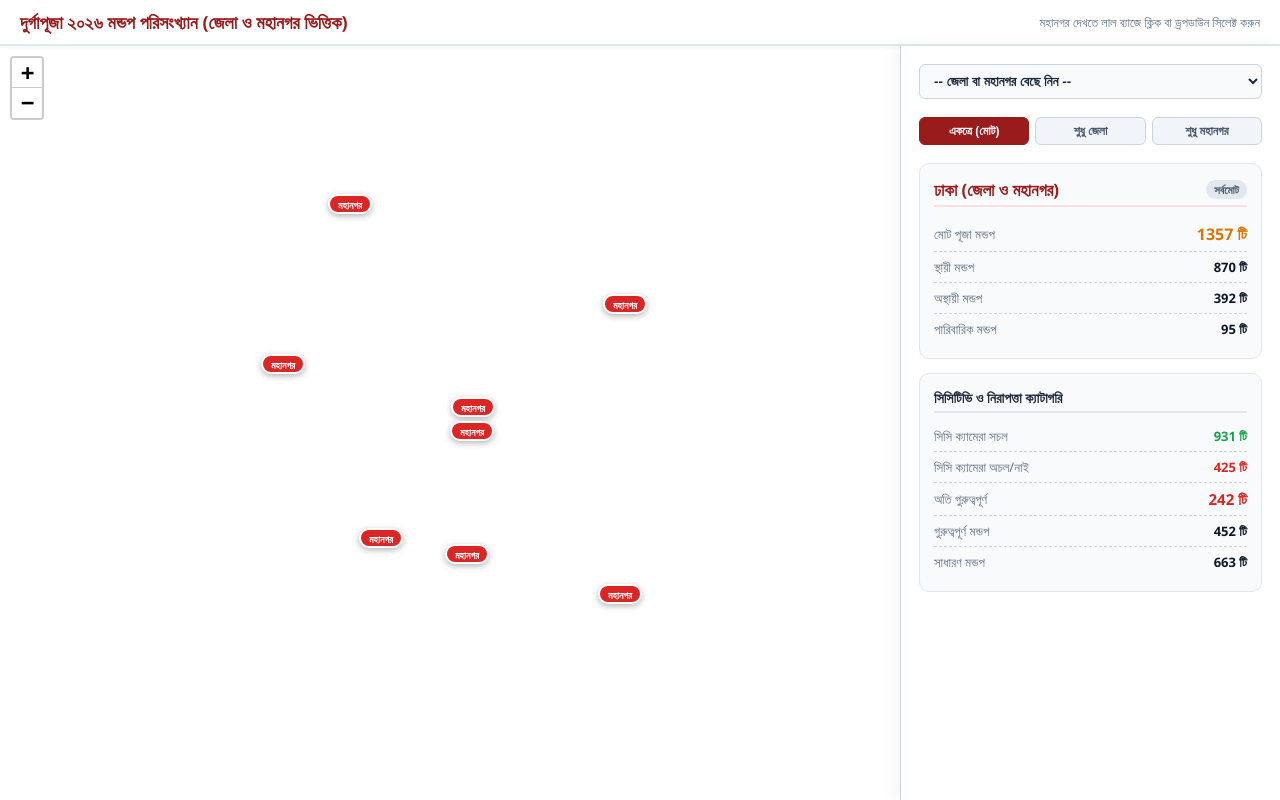
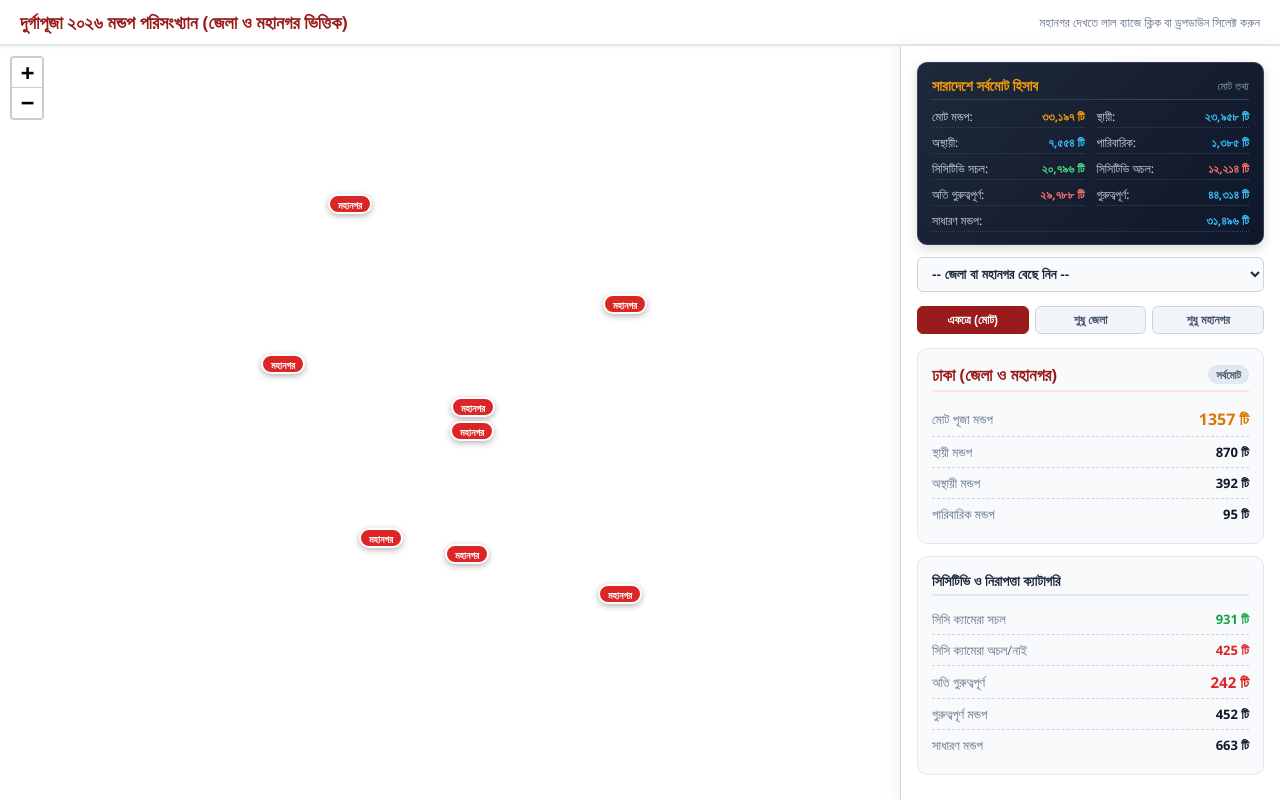
Before and after one commit to anisice04/bd-puja-map, a plain HTML site: page index.html in a window 1280 px wide. Drawn offline with nearby package versions, Linux system fonts and the light colour scheme; no server answers.

Commit message:
Update index.html

```diff
--- a/index.html
+++ b/index.html
@@ -77,16 +77,53 @@
       width: 380px;
       background: #ffffff;
       border-left: 1px solid #cbd5e1;
-      padding: 18px;
+      padding: 16px;
       display: flex;
       flex-direction: column;
-      gap: 14px;
+      gap: 12px;
       box-shadow: -4px 0 16px rgba(0,0,0,0.05);
       overflow-y: auto;
       z-index: 1000;
     }
+
+    /* নতুন যুক্ত করা: সারাদেশের সর্বমোট কার্ডের স্টাইল */
+    .national-total-card {
+      background: linear-gradient(135deg, #1e293b 0%, #0f172a 100%);
+      color: #ffffff;
+      border-radius: 10px;
+      padding: 12px 14px;
+      box-shadow: 0 4px 12px rgba(0,0,0,0.15);
+      border: 1px solid #334155;
+    }
+    .national-total-card h3 {
+      font-size: 14.5px;
+      color: #f59e0b;
+      margin-bottom: 8px;
+      border-bottom: 1px solid #334155;
+      padding-bottom: 4px;
+      display: flex;
+      justify-content: space-between;
+      align-items: center;
+    }
+    .national-grid {
+      display: grid;
+      grid-template-columns: 1fr 1fr;
+      gap: 6px 12px;
+      font-size: 12px;
+    }
+    .national-item {
+      display: flex;
+      justify-content: space-between;
+      border-bottom: 1px dotted #334155;
+      padding-bottom: 2px;
+    }
+    .national-val {
+      font-weight: 700;
+      color: #38bdf8;
+    }
+
     .filter-box {
-      margin-bottom: 4px;
+      margin-bottom: 2px;
     }
     .filter-box select {
       width: 100%;
@@ -103,7 +140,7 @@
     .tab-group {
       display: flex;
       gap: 6px;
-      margin-bottom: 4px;
+      margin-bottom: 2px;
     }
     .tab-btn {
       flex: 1;
@@ -174,6 +211,52 @@
     <div id="map"></div>
 
     <div class="sidebar">
+      <!-- নতুন যুক্ত করা: সারাদেশের সর্বমোট তথ্য কার্ড -->
+      <div class="national-total-card">
+        <h3>
+          <span>সারাদেশে সর্বমোট হিসাব</span>
+          <span style="font-size: 11px; color: #94a3b8; font-weight: normal;">মোট তথ্য</span>
+        </h3>
+        <div class="national-grid">
+          <div class="national-item">
+            <span style="color:#cbd5e1;">মোট মন্ডপ:</span>
+            <span class="national-val" style="color:#f59e0b;">৩৩,১৯৭ টি</span>
+          </div>
+          <div class="national-item">
+            <span style="color:#cbd5e1;">স্থায়ী:</span>
+            <span class="national-val">২৩,৯৫৮ টি</span>
+          </div>
+          <div class="national-item">
+            <span style="color:#cbd5e1;">অস্থায়ী:</span>
+            <span class="national-val">৭,৫৫৪ টি</span>
+          </div>
+          <div class="national-item">
+            <span style="color:#cbd5e1;">পারিবারিক:</span>
+            <span class="national-val">১,৩৮৫ টি</span>
+          </div>
+          <div class="national-item">
+            <span style="color:#cbd5e1;">সিসিটিভি সচল:</span>
+            <span class="national-val" style="color:#4ade80;">২০,৭৯৬ টি</span>
+          </div>
+          <div class="national-item">
+            <span style="color:#cbd5e1;">সিসিটিভি অচল:</span>
+            <span class="national-val" style="color:#f87171;">১২,২১৪ টি</span>
+          </div>
+          <div class="national-item">
+            <span style="color:#cbd5e1;">অতি গুরুত্বপূর্ণ:</span>
+            <span class="national-val" style="color:#f87171;">২৯,৭৮৮ টি</span>
+          </div>
+          <div class="national-item">
+            <span style="color:#cbd5e1;">গুরুত্বপূর্ণ:</span>
+            <span class="national-val">৪৪,৩১৪ টি</span>
+          </div>
+          <div class="national-item" style="grid-column: span 2;">
+            <span style="color:#cbd5e1;">সাধারণ মন্ডপ:</span>
+            <span class="national-val">৩১,৪৯৬ টি</span>
+          </div>
+        </div>
+      </div>
+
       <div class="filter-box">
         <select id="district-select" onchange="onSelectChange(this.value)">
           <option value="">-- জেলা বা মহানগর বেছে নিন --</option>
@@ -251,26 +334,26 @@
       "Barisal": { bn: "বরিশাল জেলা", total: 540, perm: 522, temp: 18, fam: 0, cctv_ok: 361, cctv_fail: 179, critical: 131, imp: 257, gen: 158 },
       "Manikganj": { bn: "মানিকগঞ্জ", total: 554, perm: 380, temp: 141, fam: 33, cctv_ok: 474, cctv_fail: 80, critical: 71, imp: 400, gen: 83 },
       "Narsingdi": { bn: "নরসিংদী", total: 360, perm: 101, temp: 240, fam: 19, cctv_ok: 209, cctv_fail: 151, critical: 20, imp: 31, gen: 309 },
-      "Rajbari": { bn: "রাজবাড়ী", total: 452, perm: 170, temp: 200, fam: 80, cctv_ok: 295, cctv_fail: 121, critical: 73, imp: 79, gen: 300 },
+      "Rajbari": { bn: "রাজবাড়ী", total: 452, perm: 170, temp: 200, fam: 80, cctv_ok: 295, cctv_fail: 121, critical: 73, imp: 79, gen: 300 },
       "Faridpur": { bn: "ফরিদপুর", total: 761, perm: 400, temp: 149, fam: 212, cctv_ok: 405, cctv_fail: 356, critical: 122, imp: 256, gen: 383 },
       "Gopalganj": { bn: "গোপালগঞ্জ", total: 1266, perm: 506, temp: 510, fam: 50, cctv_ok: 540, cctv_fail: 726, critical: 320, imp: 480, gen: 466 },
       "Munshiganj": { bn: "মুন্সিগঞ্জ", total: 365, perm: 347, temp: 17, fam: 1, cctv_ok: 358, cctv_fail: 7, critical: 63, imp: 92, gen: 210 },
       "Madaripur": { bn: "মাদারীপুর", total: 452, perm: 441, temp: 11, fam: 0, cctv_ok: 162, cctv_fail: 285, critical: 89, imp: 208, gen: 155 },
       "Tangail": { bn: "টাঙ্গাইল", total: 1294, perm: 811, temp: 414, fam: 69, cctv_ok: 1202, cctv_fail: 92, critical: 101, imp: 358, gen: 835 },
       "Kishoreganj": { bn: "কিশোরগঞ্জ", total: 407, perm: 127, temp: 260, fam: 20, cctv_ok: 367, cctv_fail: 40, critical: 70, imp: 80, gen: 257 },
-      "Shariatpur": { bn: "শরীয়তপুর", total: 102, perm: 90, temp: 12, fam: 0, cctv_ok: 101, cctv_fail: 1, critical: 1, imp: 59, gen: 42 },
-      "Narayanganj": { bn: "নারায়ণগঞ্জ", total: 240, perm: 144, temp: 90, fam: 6, cctv_ok: 159, cctv_fail: 81, critical: 54, imp: 91, gen: 95 },
-      "Mymensingh": { bn: "ময়মনসিংহ", total: 778, perm: 320, temp: 400, fam: 68, cctv_ok: 388, cctv_fail: 400, critical: 250, imp: 402, gen: 136 },
+      "Shariatpur": { bn: "শরীয়তপুর", total: 102, perm: 90, temp: 12, fam: 0, cctv_ok: 101, cctv_fail: 1, critical: 1, imp: 59, gen: 42 },
+      "Narayanganj": { bn: "নারায়ণগঞ্জ", total: 240, perm: 144, temp: 90, fam: 6, cctv_ok: 159, cctv_fail: 81, critical: 54, imp: 91, gen: 95 },
+      "Mymensingh": { bn: "ময়মনসিংহ", total: 778, perm: 320, temp: 400, fam: 68, cctv_ok: 388, cctv_fail: 400, critical: 250, imp: 402, gen: 136 },
       "Netrokona": { bn: "নেত্রকোনা", total: 526, perm: 268, temp: 188, fam: 70, cctv_ok: 340, cctv_fail: 186, critical: 170, imp: 168, gen: 188 },
       "Jamalpur": { bn: "জামালপুর", total: 228, perm: 117, temp: 110, fam: 1, cctv_ok: 85, cctv_fail: 143, critical: 2, imp: 155, gen: 71 },
       "Sherpur": { bn: "শেরপুর", total: 164, perm: 96, temp: 59, fam: 9, cctv_ok: 107, cctv_fail: 57, critical: 50, imp: 78, gen: 36 },
       "Comilla": { bn: "কুমিল্লা", total: 839, perm: 367, temp: 457, fam: 15, cctv_ok: 510, cctv_fail: 329, critical: 141, imp: 378, gen: 320 },
-      "Noakhali": { bn: "নোয়াখালী", total: 192, perm: 151, temp: 29, fam: 4, cctv_ok: 145, cctv_fail: 47, critical: 80, imp: 82, gen: 24 },
+      "Noakhali": { bn: "নোয়াখালী", total: 192, perm: 151, temp: 29, fam: 4, cctv_ok: 145, cctv_fail: 47, critical: 80, imp: 82, gen: 24 },
       "Feni": { bn: "ফেনী", total: 153, perm: 135, temp: 14, fam: 4, cctv_ok: 127, cctv_fail: 26, critical: 44, imp: 73, gen: 36 },
       "Lakshmipur": { bn: "লক্ষ্মীপুর", total: 79, perm: 71, temp: 5, fam: 3, cctv_ok: 68, cctv_fail: 11, critical: 25, imp: 26, gen: 28 },
       "Chandpur": { bn: "চাঁদপুর", total: 229, perm: 181, temp: 40, fam: 8, cctv_ok: 223, cctv_fail: 6, critical: 67, imp: 99, gen: 63 },
-      "Brahmanbaria": { bn: "ব্রাহ্মণবাড়িয়া", total: 606, perm: 236, temp: 340, fam: 30, cctv_ok: 409, cctv_fail: 197, critical: 93, imp: 255, gen: 258 },
-      "Khagrachhari": { bn: "খাগড়াছড়ি", total: 67, perm: 62, temp: 3, fam: 1, cctv_ok: 49, cctv_fail: 18, critical: 24, imp: 40, gen: 3 },
+      "Brahmanbaria": { bn: "ব্রাহ্মণবাড়িয়া", total: 606, perm: 236, temp: 340, fam: 30, cctv_ok: 409, cctv_fail: 197, critical: 93, imp: 255, gen: 258 },
+      "Khagrachhari": { bn: "খাগড়াছড়ি", total: 67, perm: 62, temp: 3, fam: 1, cctv_ok: 49, cctv_fail: 18, critical: 24, imp: 40, gen: 3 },
       "Rangamati": { bn: "রাঙ্গামাটি", total: 47, perm: 40, temp: 4, fam: 3, cctv_ok: 43, cctv_fail: 4, critical: 11, imp: 34, gen: 2 },
       "Bandarban": { bn: "বান্দরবান", total: 33, perm: 27, temp: 6, fam: 0, cctv_ok: 18, cctv_fail: 15, critical: 13, imp: 16, gen: 4 },
       "Cox's Bazar": { bn: "কক্সবাজার", total: 187, perm: 152, temp: 27, fam: 8, cctv_ok: 133, cctv_fail: 54, critical: 27, imp: 85, gen: 75 },
@@ -282,29 +365,29 @@
       "Natore": { bn: "নাটোর", total: 380, perm: 272, temp: 88, fam: 20, cctv_ok: 170, cctv_fail: 210, critical: 65, imp: 178, gen: 137 },
       "Pabna": { bn: "পাবনা", total: 359, perm: 280, temp: 11, fam: 68, cctv_ok: 302, cctv_fail: 57, critical: 61, imp: 68, gen: 230 },
       "Naogaon": { bn: "নওগাঁ", total: 807, perm: 758, temp: 43, fam: 6, cctv_ok: 357, cctv_fail: 450, critical: 162, imp: 187, gen: 21 },
-      "Joypurhat": { bn: "জয়পুরহাট", total: 302, perm: 269, temp: 33, fam: 0, cctv_ok: 10, cctv_fail: 292, critical: 35, imp: 65, gen: 202 },
-      "Bogura": { bn: "বগুড়া", total: 729, perm: 557, temp: 165, fam: 7, cctv_ok: 285, cctv_fail: 444, critical: 121, imp: 328, gen: 11 },
+      "Joypurhat": { bn: "জয়পুরহাট", total: 302, perm: 269, temp: 33, fam: 0, cctv_ok: 10, cctv_fail: 292, critical: 35, imp: 65, gen: 202 },
+      "Bogura": { bn: "বগুড়া", total: 729, perm: 557, temp: 165, fam: 7, cctv_ok: 285, cctv_fail: 444, critical: 121, imp: 328, gen: 11 },
       "Dinajpur": { bn: "দিনাজপুর", total: 1291, perm: 1276, temp: 15, fam: 0, cctv_ok: 154, cctv_fail: 1137, critical: 229, imp: 361, gen: 701 },
-      "Panchagarh": { bn: "পঞ্চগড়", total: 299, perm: 290, temp: 9, fam: 1, cctv_ok: 107, cctv_fail: 192, critical: 74, imp: 96, gen: 129 },
+      "Panchagarh": { bn: "পঞ্চগড়", total: 299, perm: 290, temp: 9, fam: 1, cctv_ok: 107, cctv_fail: 192, critical: 74, imp: 96, gen: 129 },
       "Thakurgaon": { bn: "ঠাকুরগাঁও", total: 474, perm: 459, temp: 13, fam: 2, cctv_ok: 349, cctv_fail: 125, critical: 121, imp: 116, gen: 237 },
       "Lalmonirhat": { bn: "লালমনিরহাট", total: 475, perm: 468, temp: 7, fam: 0, cctv_ok: 376, cctv_fail: 99, critical: 120, imp: 136, gen: 219 },
-      "Kurigram": { bn: "কুড়িগ্রাম", total: 526, perm: 468, temp: 58, fam: 0, cctv_ok: 384, cctv_fail: 142, critical: 114, imp: 163, gen: 249 },
+      "Kurigram": { bn: "কুড়িগ্রাম", total: 526, perm: 468, temp: 58, fam: 0, cctv_ok: 384, cctv_fail: 142, critical: 114, imp: 163, gen: 249 },
       "Nilphamari": { bn: "নীলফামারী", total: 849, perm: 661, temp: 186, fam: 2, cctv_ok: 522, cctv_fail: 327, critical: 102, imp: 207, gen: 540 },
       "Gaibandha": { bn: "গাইবান্ধা", total: 592, perm: 404, temp: 188, fam: 0, cctv_ok: 291, cctv_fail: 301, critical: 97, imp: 161, gen: 334 },
       "Bagerhat": { bn: "বাগেরহাট", total: 606, perm: 551, temp: 41, fam: 14, cctv_ok: 310, cctv_fail: 296, critical: 111, imp: 184, gen: 311 },
-      "Narail": { bn: "নড়াইল", total: 526, perm: 452, temp: 60, fam: 14, cctv_ok: 176, cctv_fail: 350, critical: 108, imp: 300, gen: 118 },
+      "Narail": { bn: "নড়াইল", total: 526, perm: 452, temp: 60, fam: 14, cctv_ok: 176, cctv_fail: 350, critical: 108, imp: 300, gen: 118 },
       "Satkhira": { bn: "সাতক্ষীরা", total: 591, perm: 578, temp: 13, fam: 5, cctv_ok: 538, cctv_fail: 53, critical: 91, imp: 141, gen: 259 },
       "Magura": { bn: "মাগুরা", total: 644, perm: 560, temp: 56, fam: 28, cctv_ok: 523, cctv_fail: 121, critical: 38, imp: 316, gen: 290 },
       "Jessore": { bn: "যশোর", total: 749, perm: 697, temp: 48, fam: 4, cctv_ok: 578, cctv_fail: 171, critical: 129, imp: 225, gen: 395 },
-      "Kushtia": { bn: "কুষ্টিয়া", total: 256, perm: 224, temp: 31, fam: 1, cctv_ok: 240, cctv_fail: 16, critical: 65, imp: 92, gen: 99 },
-      "Chuadanga": { bn: "চুয়াডাঙ্গা", total: 118, perm: 95, temp: 23, fam: 0, cctv_ok: 96, cctv_fail: 22, critical: 18, imp: 38, gen: 62 },
+      "Kushtia": { bn: "কুষ্টিয়া", total: 256, perm: 224, temp: 31, fam: 1, cctv_ok: 240, cctv_fail: 16, critical: 65, imp: 92, gen: 99 },
+      "Chuadanga": { bn: "চুয়াডাঙ্গা", total: 118, perm: 95, temp: 23, fam: 0, cctv_ok: 96, cctv_fail: 22, critical: 18, imp: 38, gen: 62 },
       "Meherpur": { bn: "মেহেরপুর", total: 42, perm: 31, temp: 11, fam: 0, cctv_ok: 30, cctv_fail: 12, critical: 10, imp: 15, gen: 17 },
       "Jhenaidah": { bn: "ঝিনাইদহ", total: 465, perm: 431, temp: 28, fam: 6, cctv_ok: 245, cctv_fail: 211, critical: 51, imp: 111, gen: 303 },
       "Bhola": { bn: "ভোলা", total: 116, perm: 100, temp: 12, fam: 4, cctv_ok: 89, cctv_fail: 27, critical: 37, imp: 36, gen: 44 },
       "Pirojpur": { bn: "পিরোজপুর", total: 462, perm: 434, temp: 15, fam: 13, cctv_ok: 379, cctv_fail: 83, critical: 88, imp: 157, gen: 217 },
       "Barguna": { bn: "বরগুনা", total: 141, perm: 138, temp: 1, fam: 2, cctv_ok: 139, cctv_fail: 2, critical: 26, imp: 44, gen: 71 },
       "Jhalokati": { bn: "ঝালকাঠি", total: 158, perm: 110, temp: 33, fam: 15, cctv_ok: 156, cctv_fail: 2, critical: 36, imp: 32, gen: 90 },
-      "Patuakhali": { bn: "পটুয়াখালী", total: 191, perm: 160, temp: 31, fam: 0, cctv_ok: 164, cctv_fail: 27, critical: 38, imp: 100, gen: 52 }
+      "Patuakhali": { bn: "পটুয়াখালী", total: 191, perm: 160, temp: 31, fam: 0, cctv_ok: 164, cctv_fail: 27, critical: 38, imp: 100, gen: 52 }
     };
 
     // ৮টি মহানগরীর স্বতন্ত্র ডাটা
```
